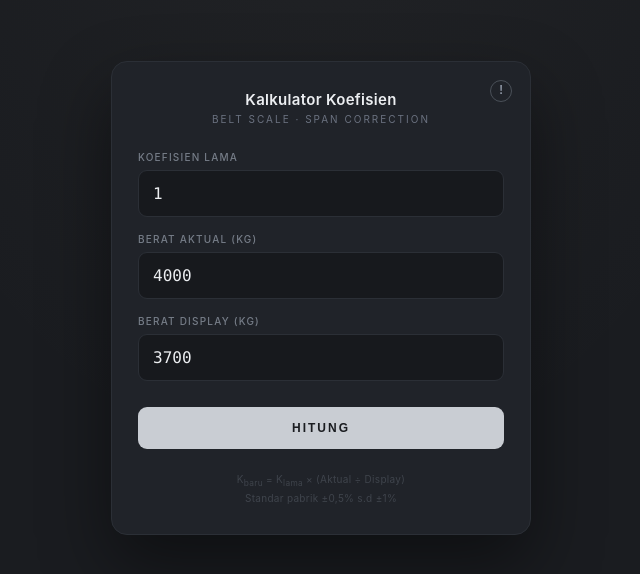
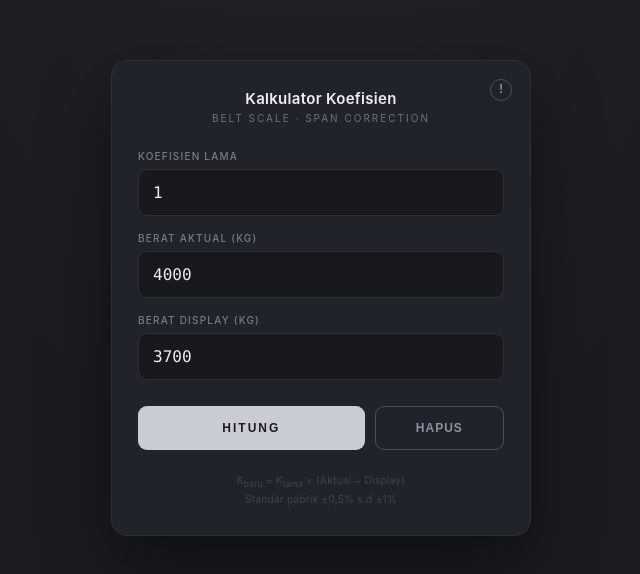
Before and after one commit to ranggaarisma88-bit/Project-Calibration-Report, a plain HTML site: page index.html in a window 1280 px wide. Shown: the part 102-676 px from the top of the page, without its empty margins (319-959 px from the left). Drawn offline with Linux system fonts and the light colour scheme.

Commit message:
Repair Kalkulator Koefisien

```diff
--- a/index.html
+++ b/index.html
@@ -6,7 +6,6 @@
 <meta name="theme-color" content="#1a1c20">
 <title>Kalkulator Koefisien Belt Scale</title>
 
-<!-- === TAMBAHAN UNTUK PWA === -->
 <link rel="manifest" href="manifest.json">
 
 <style>
@@ -141,8 +140,15 @@
   }
   input::placeholder { color: #3f444c; }
 
+  /* === TOMBOL AKSI (HITUNG & HAPUS) === */
+  .action-group {
+    display: flex;
+    gap: 10px;
+    margin-top: 26px;
+  }
   button.calc-btn {
-    width: 100%; padding: 14px; margin-top: 26px;
+    flex: 2; /* Tombol hitung lebih lebar */
+    padding: 14px;
     font-size: 12px; font-weight: 600; letter-spacing: 2px;
     text-transform: uppercase; color: #1a1c20;
     background: #c9cdd3; border: none; border-radius: 9px; cursor: pointer;
@@ -150,6 +156,23 @@
   }
   button.calc-btn:hover { background: #eceef1; }
   button.calc-btn:active { transform: scale(.99); }
+
+  button.reset-btn {
+    flex: 1; /* Tombol hapus lebih kecil */
+    padding: 14px;
+    font-size: 12px; font-weight: 600; letter-spacing: 1px;
+    text-transform: uppercase; color: #8b93a1;
+    background: transparent;
+    border: 1px solid #4a5058;
+    border-radius: 9px; cursor: pointer;
+    transition: all .2s;
+  }
+  button.reset-btn:hover {
+    color: #eceef1;
+    border-color: #8b93a1;
+    background: rgba(255,255,255,.03);
+  }
+  button.reset-btn:active { transform: scale(.99); }
 
   .result { margin-top: 22px; display: none; }
   .result.show { display: block; animation: fade .35s ease; }
@@ -228,7 +251,11 @@
   <label for="wDisplay">Berat Display (kg)</label>
   <input type="number" id="wDisplay" step="any" placeholder="3700" value="3700">
 
-  <button class="calc-btn" onclick="hitung()">Hitung</button>
+  <!-- PEMBUNGKUS TOMBOL -->
+  <div class="action-group">
+    <button class="calc-btn" onclick="hitung()">Hitung</button>
+    <button class="reset-btn" onclick="resetForm()">Hapus</button>
+  </div>
 
   <div class="result" id="result"></div>
 
@@ -259,6 +286,22 @@ function closeModal(e) {
   if (e.target.id === 'modal') {
     document.getElementById('modal').classList.remove('show');
   }
+}
+
+// === FUNGSI HAPUS / RESET ===
+function resetForm() {
+  // Kosongkan inputan (atau kembalikan ke nilai default tertentu)
+  document.getElementById('kLama').value = '';
+  document.getElementById('wAktual').value = '';
+  document.getElementById('wDisplay').value = '';
+
+  // Sembunyikan hasil
+  const el = document.getElementById('result');
+  el.classList.remove('show');
+  el.innerHTML = '';
+
+  // Fokuskan kursor kembali ke input pertama
+  document.getElementById('kLama').focus();
 }
 
 function hitung() {
@@ -318,7 +361,6 @@ function hitung() {
 }
 </script>
 
-<!-- === TAMBAHAN UNTUK PWA === -->
 <script>
   if ('serviceWorker' in navigator) {
     window.addEventListener('load', () => {
--- a/sw.js
+++ b/sw.js
@@ -1,4 +1,4 @@
-const CACHE_NAME = 'koef-belt-scale-v1';
+const CACHE_NAME = 'koef-belt-scale-v2';
 const ASSETS = [
   './',
   './index.html',
```
